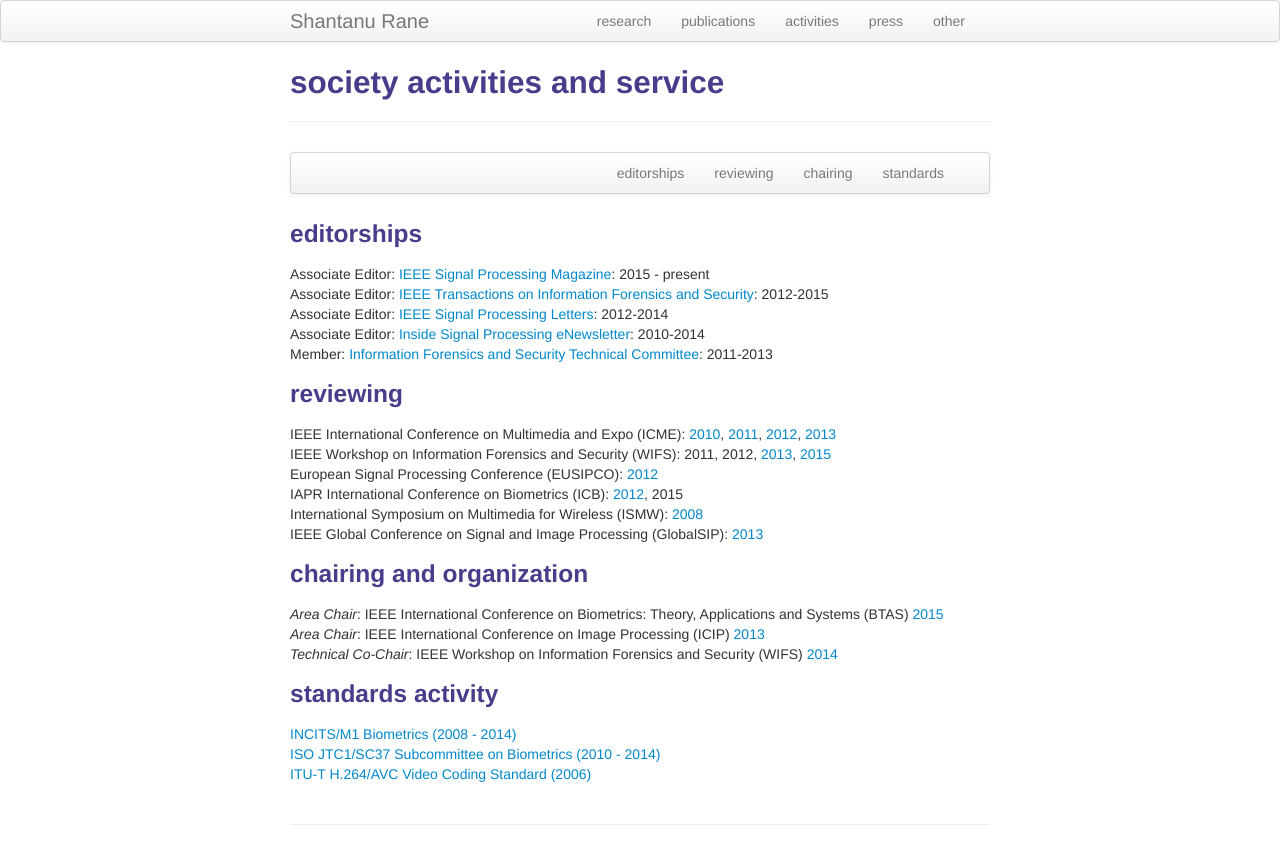
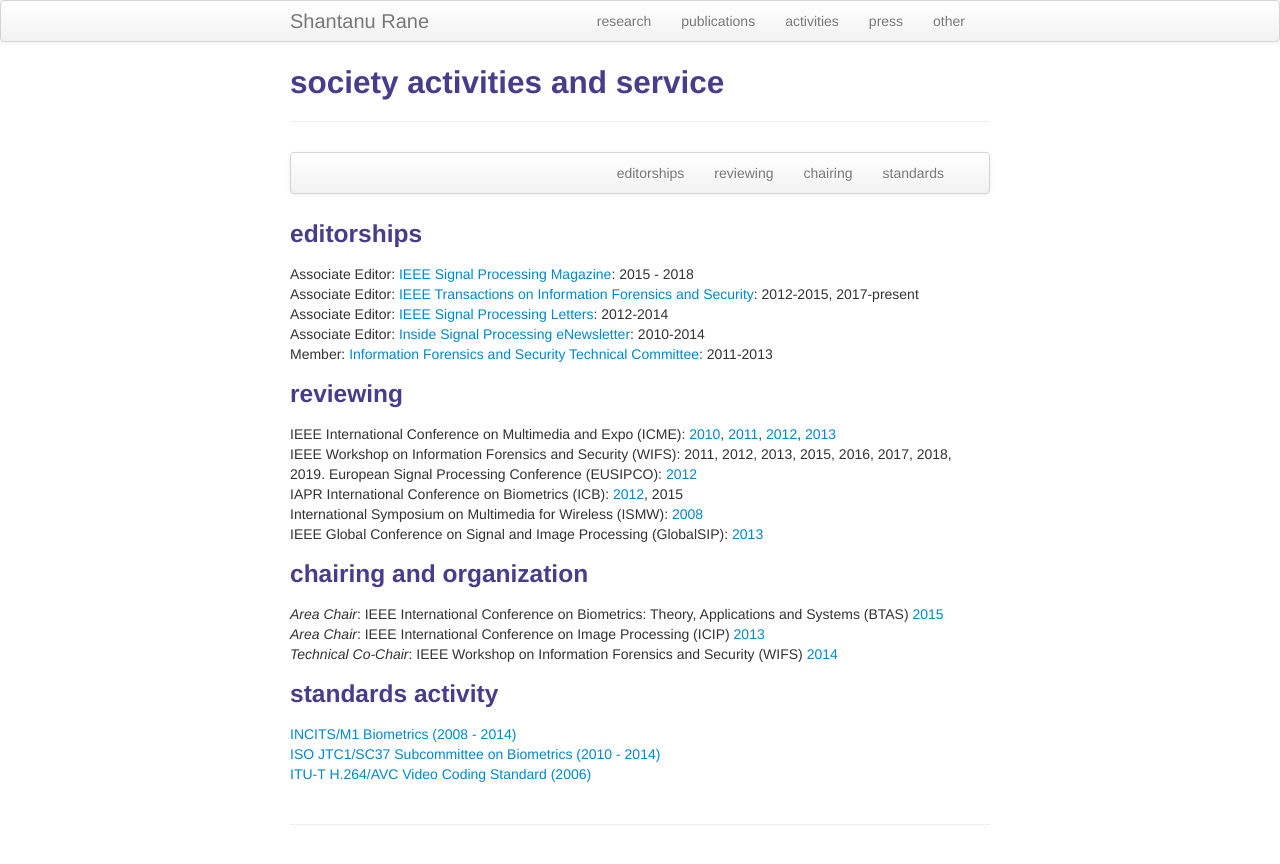
Before and after one commit to shantanudrane/shantanudrane.github.io, a Jekyll site: the page built from pages/activities.md, in a window 1280 px wide. Shown: the top 864 px of the page. Built offline with Jekyll 4.4.1, drawn with Linux system fonts in a browser that asks for light colours.

Commit message:
Updated program committee information

```diff
--- a/pages/activities.md
+++ b/pages/activities.md
@@ -18,8 +18,8 @@ description: Shantanu Rane's Academic Activities
 
 ### <a name="editorships"></a>editorships
 <p>
-Associate Editor: <a href="http://www.signalprocessingsociety.org/publications/periodicals/spm/">IEEE Signal Processing Magazine</a>: 2015 - present<br>
-Associate Editor: <a href="http://www.signalprocessingsociety.org/publications/periodicals/forensics/">IEEE Transactions on Information Forensics and Security</a>: 2012-2015<br>
+Associate Editor: <a href="http://www.signalprocessingsociety.org/publications/periodicals/spm/">IEEE Signal Processing Magazine</a>: 2015 - 2018<br>
+Associate Editor: <a href="http://www.signalprocessingsociety.org/publications/periodicals/forensics/">IEEE Transactions on Information Forensics and Security</a>: 2012-2015, 2017-present<br>
 Associate Editor: <a href="http://www.signalprocessingsociety.org/publications/periodicals/letters/">IEEE Signal Processing Letters</a>: 2012-2014<br>
 Associate Editor: <a href="http://signalprocessingsociety.org/newsletter/">Inside Signal Processing eNewsletter</a>: 2010-2014<br>
 Member: <a href="http://www.signalprocessingsociety.org/technical-committees/list/ifs-tc/">Information Forensics and Security Technical Committee</a>: 2011-2013
@@ -29,7 +29,7 @@ Member: <a href="http://www.signalprocessingsociety.org/technical-committees/lis
 ### <a name="reviewing"></a>reviewing
 <p>
 IEEE International Conference on Multimedia and Expo (ICME): <a href="http://www.icme2010.org">2010</a>, <a href = "http://www.icme2011.org">2011</a>, <a href = "http://www.icem2012.org">2012</a>, <a href= "http://www.icme2013.org/index.php">2013</a><br>
-IEEE Workshop on Information Forensics and Security (WIFS): 2011, 2012, <a href = "http://www.wifs13.org/index.asp">2013</a>, <a href = "http://wifs2015.org">2015</a><br>
+IEEE Workshop on Information Forensics and Security (WIFS): 2011, 2012, 2013, 2015, 2016, 2017, 2018, 2019.
 European Signal Processing Conference (EUSIPCO): <a href = "http://www.eusipco2012.org/home.php">2012</a><br>
 IAPR International Conference on Biometrics (ICB): <a href = "http://icb12.iiitd.ac.in/pcommitee.html">2012</a>, 2015<br>
 International Symposium on Multimedia for Wireless (ISMW): <a href="http://videonet.ece.missouri.edu/ismw2008/index.htm">2008</a><br>
```
